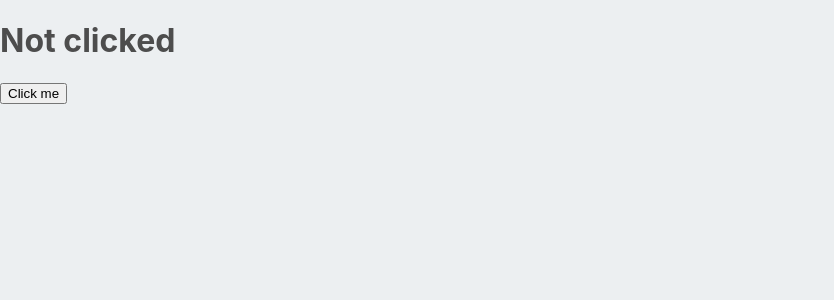
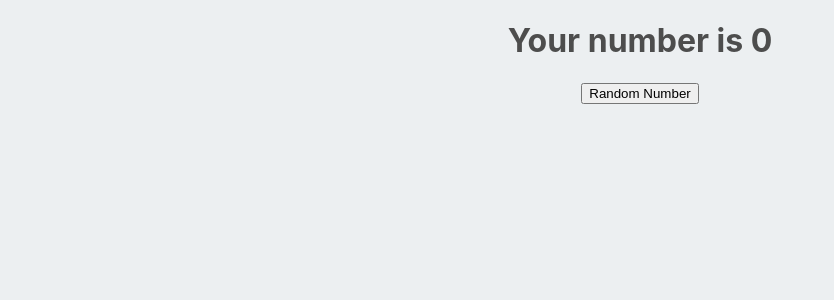
Before and after one commit to ssemlitz/react-playground, a React (Create React App) app: page / in a window 1280 px wide. Shown: the top 300 px of the page, without its empty margins (0-834 px from the left). Built offline with nearby package versions, Linux system fonts and the light colour scheme.

Commit message:
refactor BrokenClick to random number game

```diff
--- a/src/Components/BrokenClick/BrokenClick.jsx
+++ b/src/Components/BrokenClick/BrokenClick.jsx
@@ -1,16 +1,16 @@
 import { useState } from "react";
 
 const BrokenClick = () => {
-  const [clicked, setClicked] = useState(false)
+  const [num, setNum] = useState(0)
 
-  function handleClick(e) {
-    clicked ? setClicked(false) : setClicked(true)
+  const handleClick = (event) => {
+    setNum(Math.floor(Math.random() * 10))
   }
 
   return (
     <div>
-      <h1>{clicked? 'Clicked' : 'Not clicked'}</h1>
-      <button onClick={handleClick}>Click me</button>
+      <h1>Your number is {num}</h1>
+        {num === 7 ? <h1>You Win!</h1> :<button onClick={handleClick}>Random Number</button>}
     </div>
   );
 }
--- a/src/index.css
+++ b/src/index.css
@@ -7,6 +7,7 @@ body {
   -moz-osx-font-smoothing: grayscale;
   background-color: #eceff1;
   color: #4d4d4d;
+  text-align: center;
 }
 
 code {
```
